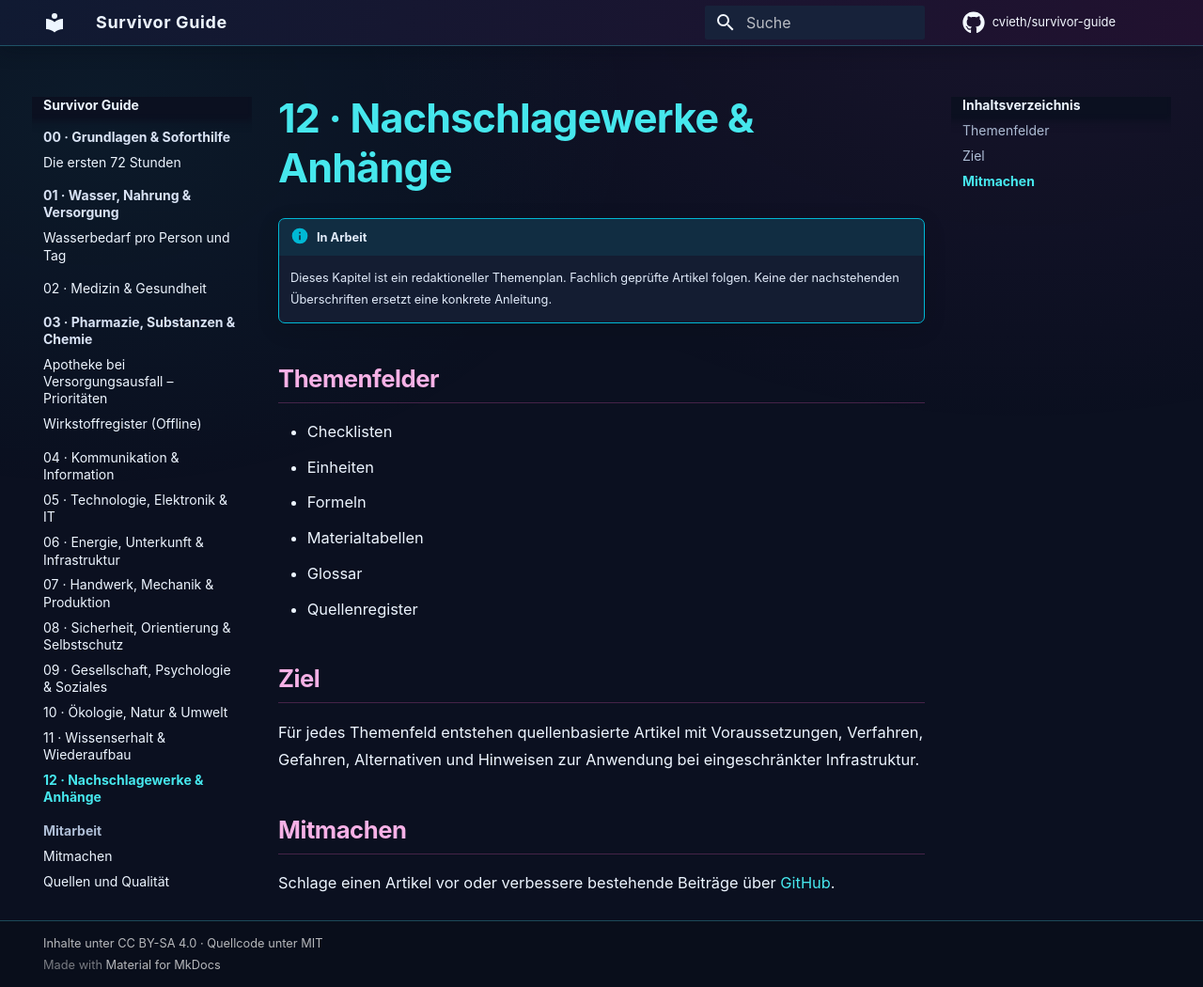
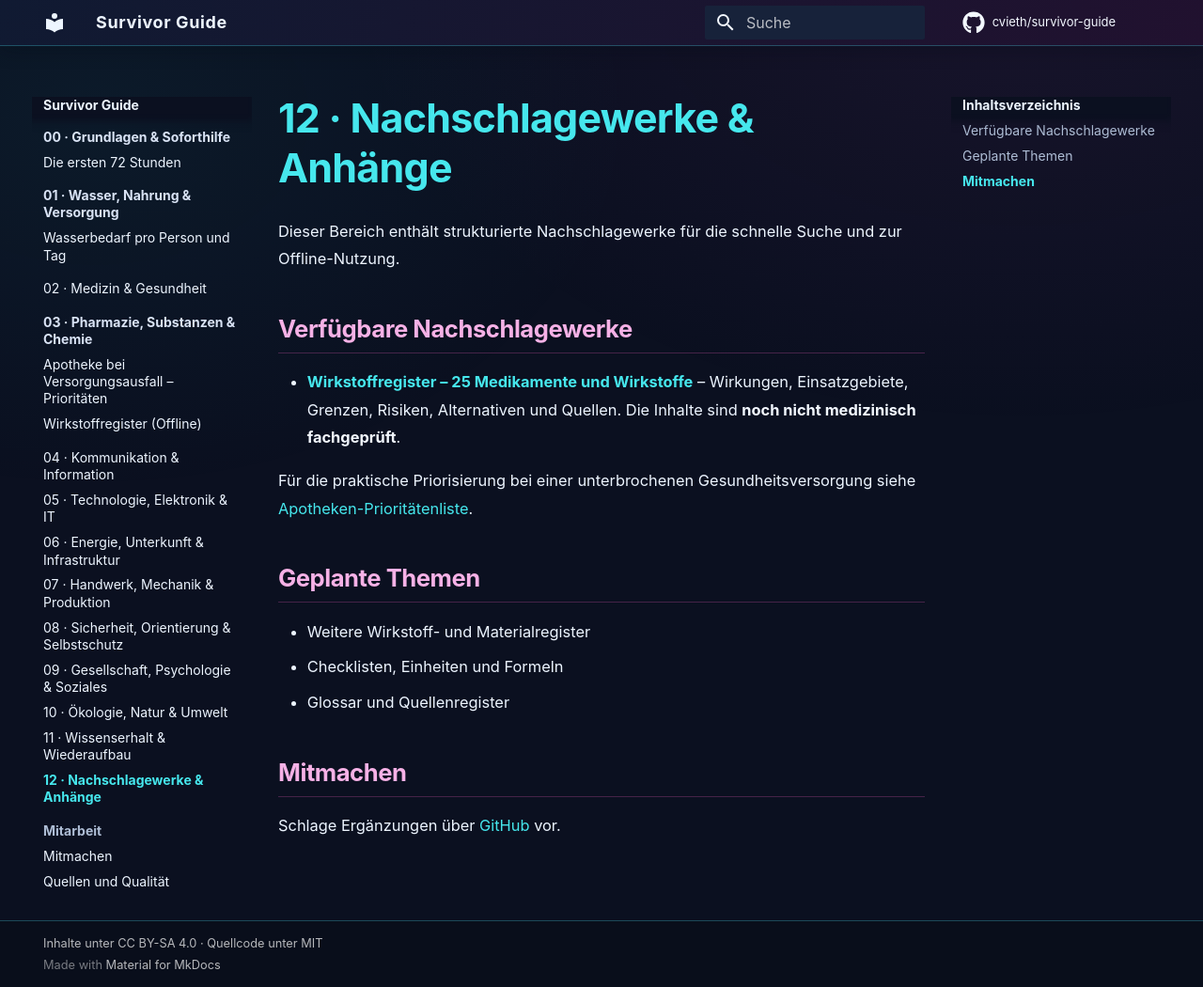
Before and after one commit to cvieth/survivor-guide, an MkDocs documentation site: the page built from docs/12-nachschlagewerk/index.md, in a window 1280 px wide and 1050 px high. Shown: the whole window at 94% size. Built offline with MkDocs 1.6.1 and Material for MkDocs 9.7.7, drawn with Linux system fonts in a browser that asks for light colours; comment, search, counter and statistics services are not loaded.

Commit message:
docs(nav): Wirkstoffregister unter Nachschlagewerke verlinken (docs/12-nachschlagewerk/index.md)

```diff
--- a/docs/12-nachschlagewerk/index.md
+++ b/docs/12-nachschlagewerk/index.md
@@ -1,21 +1,19 @@
 # 12 · Nachschlagewerke & Anhänge
 
-!!! info "In Arbeit"
-    Dieses Kapitel ist ein redaktioneller Themenplan. Fachlich geprüfte Artikel folgen. Keine der nachstehenden Überschriften ersetzt eine konkrete Anleitung.
+Dieser Bereich enthält strukturierte Nachschlagewerke für die schnelle Suche und zur Offline-Nutzung.
 
-## Themenfelder
+## Verfügbare Nachschlagewerke
 
-- Checklisten
-- Einheiten
-- Formeln
-- Materialtabellen
-- Glossar
-- Quellenregister
+- **[Wirkstoffregister – 25 Medikamente und Wirkstoffe](wirkstoffregister.md)** – Wirkungen, Einsatzgebiete, Grenzen, Risiken, Alternativen und Quellen. Die Inhalte sind **noch nicht medizinisch fachgeprüft**.
 
-## Ziel
+Für die praktische Priorisierung bei einer unterbrochenen Gesundheitsversorgung siehe [Apotheken-Prioritätenliste](../03-pharmazie/apotheke-prioritaeten.md).
 
-Für jedes Themenfeld entstehen quellenbasierte Artikel mit Voraussetzungen, Verfahren, Gefahren, Alternativen und Hinweisen zur Anwendung bei eingeschränkter Infrastruktur.
+## Geplante Themen
+
+- Weitere Wirkstoff- und Materialregister
+- Checklisten, Einheiten und Formeln
+- Glossar und Quellenregister
 
 ## Mitmachen
 
-Schlage einen Artikel vor oder verbessere bestehende Beiträge über [GitHub](https://github.com/cvieth/survivor-guide/issues).
+Schlage Ergänzungen über [GitHub](https://github.com/cvieth/survivor-guide/issues) vor.
```
